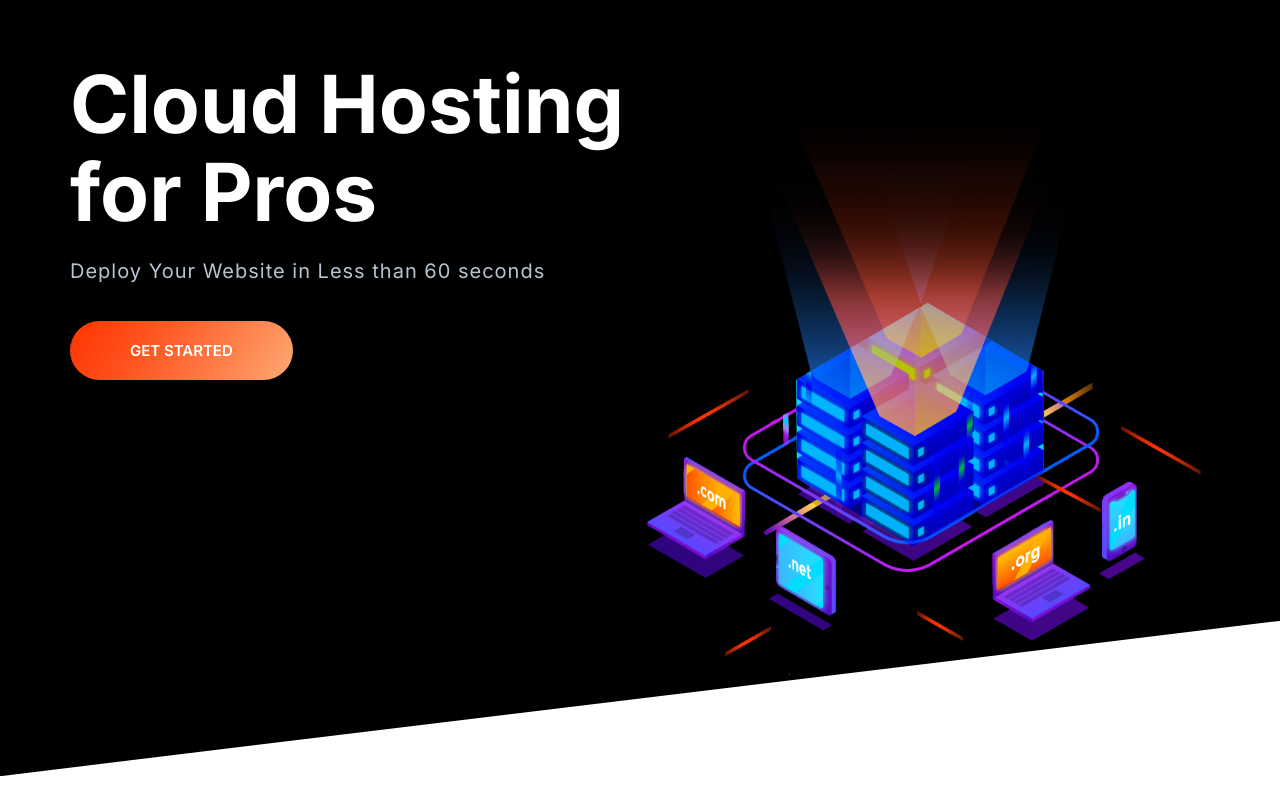
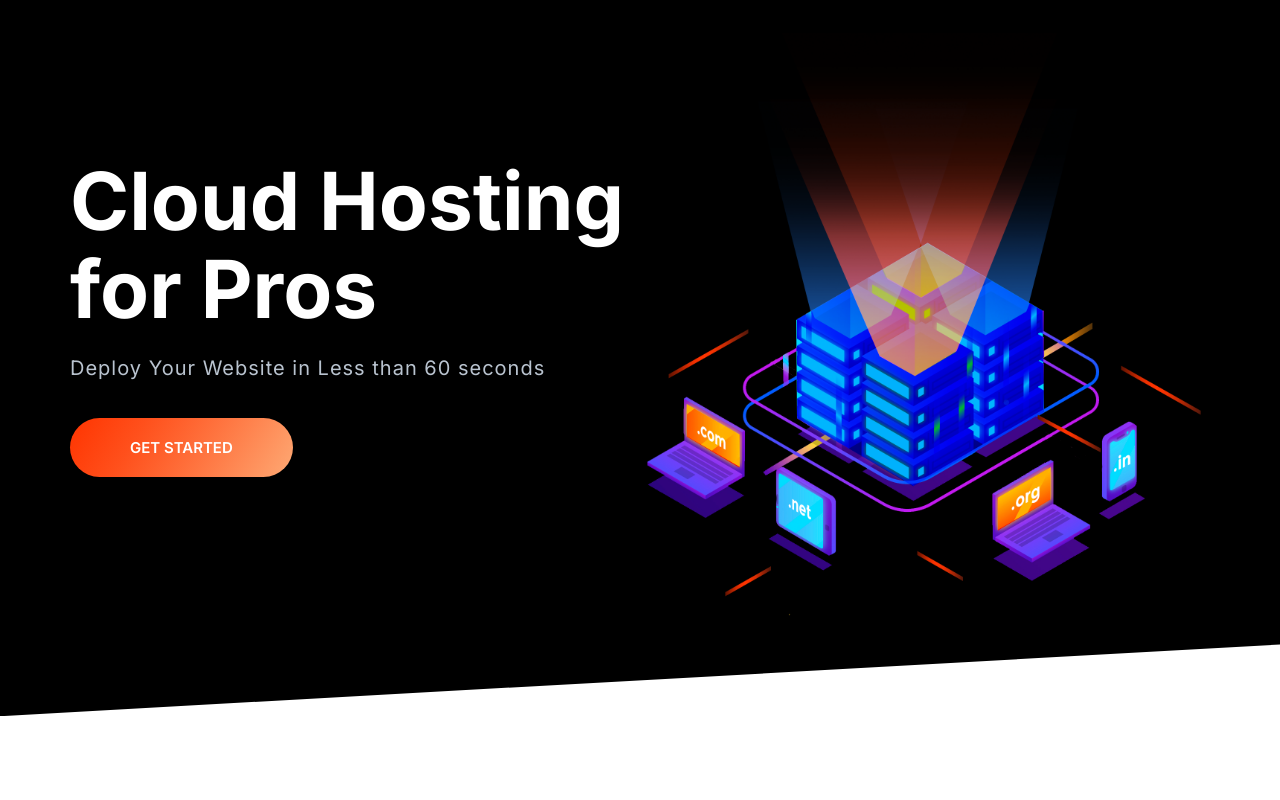
Before and after one commit to Arsalon-amini/Arsalonify, a plain HTML site: page index.html in a window 1280 px wide. Drawn offline with Linux system fonts and the light colour scheme.

Commit message:
Hero component

```diff
--- a/css/styles.css
+++ b/css/styles.css
@@ -689,6 +689,11 @@ a {
 }
 
 /* Hero */
+
+.hero {
+    clip-path: polygon(0 0, 100% 0%, 100% 90%, 0 100%);
+}
+
 .hero__tagline {
     font-size: 2rem;
     color: #b9c3cf;
@@ -699,3 +704,14 @@ a {
 .hero__image {
     width: 100%;
 }
+
+@media screen and (min-width: 768px){
+    .hero {
+        padding-top: 0;
+    }
+
+    .hero__content{
+        text-align: left;
+        align-self: center;
+    }
+}
--- a/index.html
+++ b/index.html
@@ -13,16 +13,15 @@
     <link rel="stylesheet" href="/css/styles.css" />
   </head>
   <body>
-    <section class="block block--dark block--skewed-left">
+    <section class="block block--dark block--skewed-left hero">
       <div class="container grid grid--1x2">
-        <div class="hero__content">
+        <header class="block__header hero__content">
           <h1 class="block__heading">Cloud Hosting for Pros</h1>
           <p class="hero__tagline">Deploy Your Website in Less than 60 seconds</p>
           <a href="" class="btn btn--accent btn--stretched">Get Started</a>
-        </div>
+        </header>
         <img class="hero__image" src="/images/banner.png" alt="">
       </div>
-
     </section>
   </body>
 </html>
```
Also changed, not shown: components/hero.html (added, +10 -0 lines).
